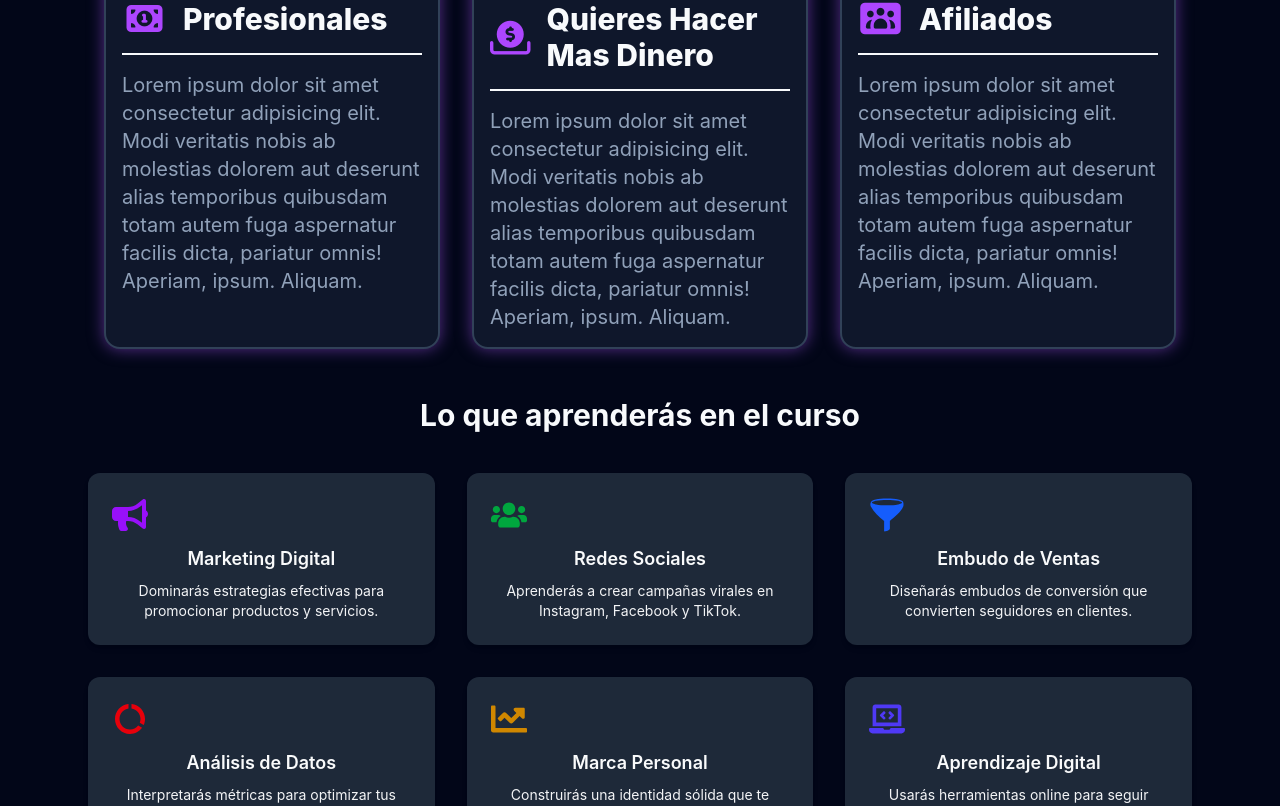
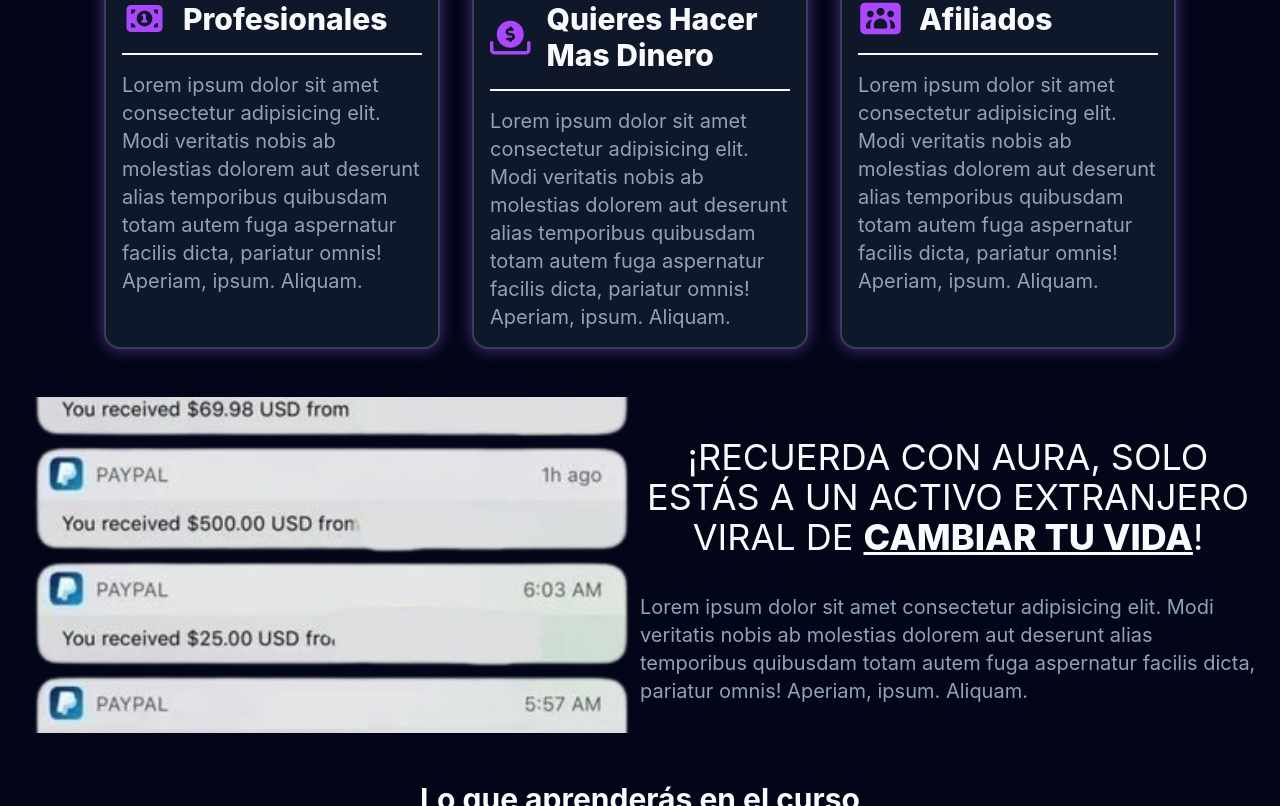
Before and after one commit to AntonioBDev/cursoDigital2, a React (Vite) app: page / in a window 1280 px wide. Shown: the part 1994-2800 px from the top of the page. Built offline with nearby package versions, Linux system fonts and the light colour scheme.

Commit message:
Anuncio terminado

```diff
--- /dev/null
+++ b/src/components/anuncio.jsx
@@ -0,0 +1,27 @@
+import React from "react";
+
+export default function anuncio() {
+  return (
+    <div className="grid md:grid-cols-2 pt-12">
+      <div className="mt-auto h-48 md:h-84 w-full overflow-hidden flex items-end">
+        <img
+          src="/sinfondo2.png"
+          alt="Resultado negativo"
+          className="w-full h-full object-cover transition-transform duration-500 group-hover:scale-105"
+        />
+      </div>
+      <div>
+        <p className="mt-10 mb-5  uppercase text-3xl md:text-4xl  text-center ">
+          ¡Recuerda con AURA, solo estás a un Activo extranjero viral de{" "}
+          <span className="font-extrabold underline">cambiar tu vida</span>!
+        </p>
+        <p className="text-lg md:text-xl text-slate-400 pt-4">
+          Lorem ipsum dolor sit amet consectetur adipisicing elit. Modi
+          veritatis nobis ab molestias dolorem aut deserunt alias temporibus
+          quibusdam totam autem fuga aspernatur facilis dicta, pariatur omnis!
+          Aperiam, ipsum. Aliquam.
+        </p>
+      </div>
+    </div>
+  );
+}
--- a/src/pages/LandingPage.jsx
+++ b/src/pages/LandingPage.jsx
@@ -4,6 +4,7 @@ import BotonPago from "../components/botonpago";
 import Aprendizaje from "../components/aprendizaje";
 import Resultados from "../components/resultados";
 import Testimonio from "../components/testimonio";
+import Anuncio from "../components/anuncio";
 import PathChoice from "../components/pathChoice";
 import PagoSeguro from "../components/pagoseguro";
 
@@ -55,23 +56,13 @@ export default function LandingPage() {
         <Carousel />
       </section>
 
-      <IdealCustomer />
-
       <div className="container mx-auto px-6">
+        <IdealCustomer />
+        <Anuncio />
         <Aprendizaje />
-      </div>
-
-      <div className="container mx-auto px-6">
         <Resultados />
-      </div>
-
-      <div className="container mx-auto px-6">
         <Testimonio />
-      </div>
-
-      <PathChoice/>
-
-      <div>
+        <PathChoice />
         <PagoSeguro />
       </div>
     </section>
```
